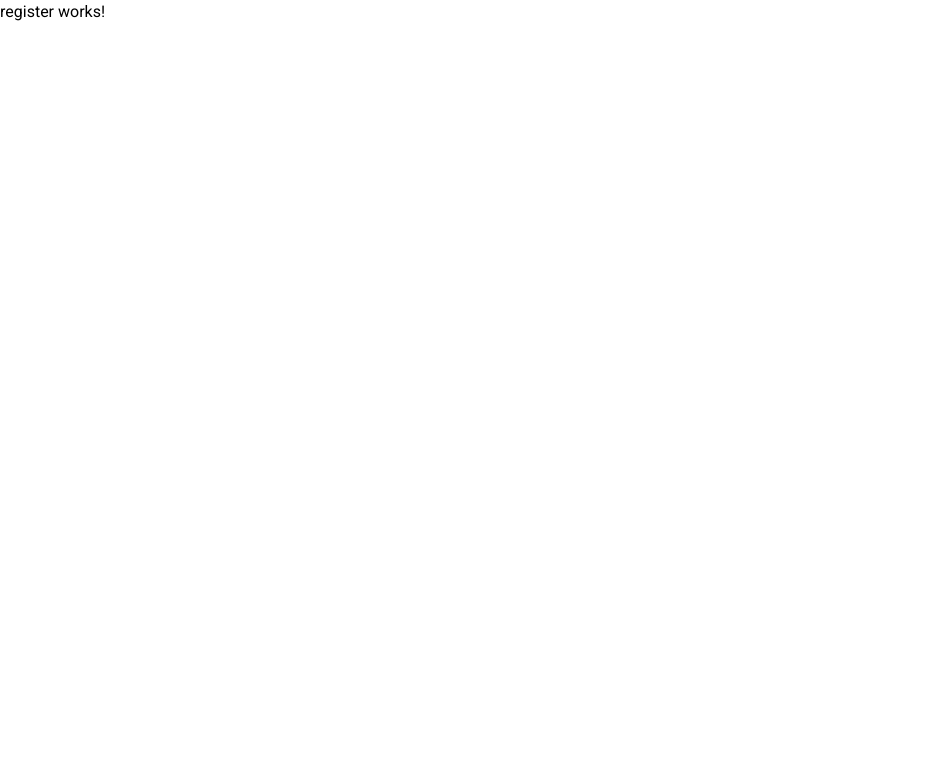
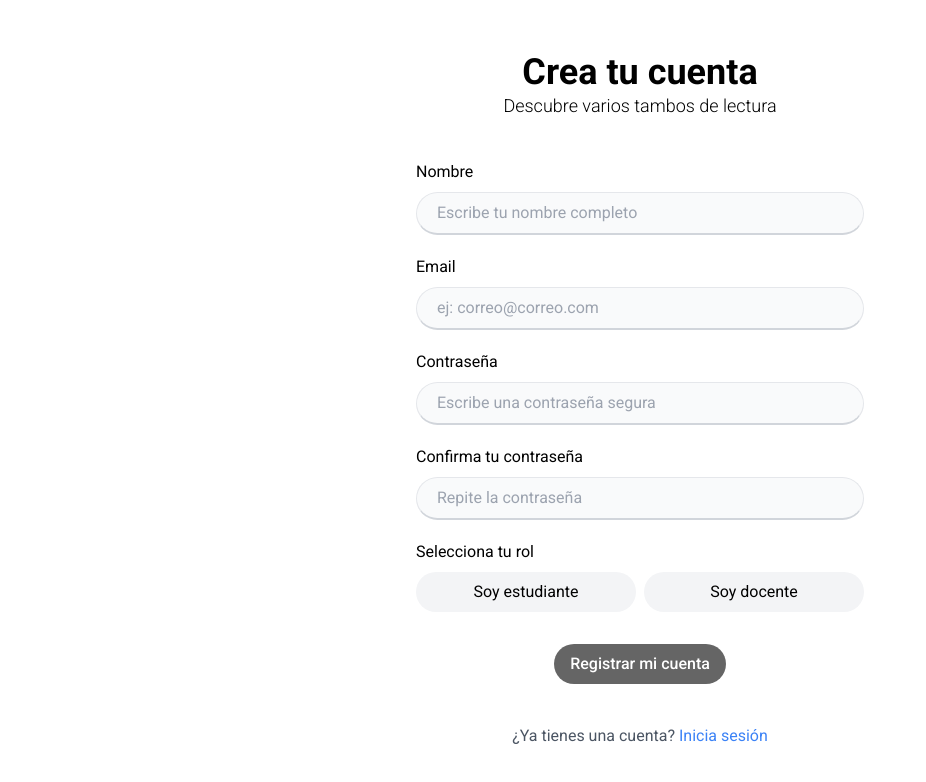
Before and after one commit to msmontenegro3/tampu-frontend, an Angular app: page /register in a window 1280 px wide. Shown: the top 782 px of the page, without its empty margins (0-926 px from the left). Built offline with nearby package versions, Linux system fonts and the light colour scheme.

Commit message:
protected routes

```diff
--- a/src/app/app.routes.ts
+++ b/src/app/app.routes.ts
@@ -3,11 +3,22 @@ import { LoginComponent } from './auth/login/login.component';
 import { RegisterComponent } from './auth/register/register.component';
 import { TeacherComponent } from './dashboard/teacher/teacher.component';
 import { StudentComponent } from './dashboard/student/student.component';
+import { authGuard } from './core/auth.guard';
 
 export const routes: Routes = [
   { path: '', redirectTo: 'login', pathMatch: 'full' },
   { path: 'login', component: LoginComponent },
   { path: 'register', component: RegisterComponent },
-  { path: 'teacher', component: TeacherComponent },
-  { path: 'student', component: StudentComponent },
+  {
+    path: 'teacher',
+    component: TeacherComponent,
+    canActivate: [authGuard],
+    data: { rol: 'docente' },
+  },
+  {
+    path: 'student',
+    component: StudentComponent,
+    canActivate: [authGuard],
+    data: { rol: 'estudiante' },
+  },
 ];
--- a/src/app/auth/login/login.component.ts
+++ b/src/app/auth/login/login.component.ts
@@ -53,8 +53,14 @@ export class LoginComponent {
 
         // Identifica el rol
         const payload = JSON.parse(atob(res.access_token.split('.')[1]));
-        if (payload.rol === 'docente') this.router.navigate(['/teacher']);
-        else this.router.navigate(['/student']);
+
+        if (payload.rol === 'docente') {
+          this.router.navigate(['/teacher']);
+          console.log('dirigiendo al docente');
+        } else {
+          this.router.navigate(['/student']);
+          console.log('dirigiendo al estudiante');
+        }
       },
 
       error: (err) => {
--- a/src/app/auth/register/register.component.html
+++ b/src/app/auth/register/register.component.html
@@ -1 +1,110 @@
-<p>register works!</p>
+<section class="flex flex-col justify-center items-center content-center min-h-screen space-y-10">
+
+    <div class="flex flex-col items-center">
+        <h1>Crea tu cuenta</h1>
+        <p class="font-light text-lg">Descubre varios tambos de lectura</p>
+    </div>
+
+    <form [formGroup]="registerForm" (ngSubmit)="onSubmit()" class="w-full max-w-md space-y-5">
+        <!-- Nombre -->
+        <div>
+            <label>Nombre
+                <input type="text" class="input-shortanswer" formControlName="nombre"
+                    placeholder="Escribe tu nombre completo">
+            </label>
+            <small class="text-red-600" *ngIf="nombre?.touched && nombre?.invalid">
+                <ng-container *ngIf="nombre?.errors?.['required']">
+                    El nombre es obligatorio
+                </ng-container>
+                <ng-container *ngIf="nombre?.errors?.['minlength']">
+                    El nombre debe tener al menos 3 caracteres
+                </ng-container>
+            </small>
+        </div>
+
+        <!-- Email -->
+        <div>
+            <label> Email
+                <input formControlName="email" class="input-shortanswer" type="email"
+                    placeholder="ej: correo@correo.com">
+            </label>
+            <small class="text-red-600" *ngIf="email?.touched && email?.invalid">
+                <ng-container *ngIf="email?.errors?.['required']">
+                    El correo es obligatorio
+                </ng-container>
+                <ng-container *ngIf="email?.errors?.['email']">
+                    Formato inválido
+                </ng-container>
+            </small>
+        </div>
+
+        <!-- Contraseña -->
+        <div>
+            <label>Contraseña
+                <input class="input-shortanswer" type="password" formControlName="password"
+                    placeholder="Escribe una contraseña segura" />
+            </label>
+            <small class="text-red-600" *ngIf="password?.touched && password?.invalid">
+                <ng-container *ngIf="password?.errors?.['required']">
+                    La contraseña es obligatoria.
+                </ng-container>
+                <ng-container *ngIf="password?.errors?.['minlength']">
+                    Debe tener al menos 4 caracteres.
+                </ng-container>
+                <ng-container *ngIf="password?.errors?.['pattern']">
+                    Debe incluir al menos un símbolo
+                </ng-container>
+            </small>
+        </div>
+
+        <!-- Confirmar contraseña -->
+        <div>
+            <label> Confirma tu contraseña
+                <input type="password" class="input-shortanswer" formControlName="confirmPassword"
+                    placeholder="Repite la contraseña">
+            </label>
+            <small class="text-red-600" *ngIf="confirmPassword?.touched && registerForm?.errors?.['passwordsMismatch']">
+                Las contraseñas deben coincidir
+            </small>
+        </div>
+
+        <!-- Rol -->
+
+        <div>
+            <label>Selecciona tu rol</label>
+            <div class="flex justify-center gap-2 mt-2">
+                <label
+                    class="bg-gray-100 w-full rounded-full text-center px-4 py-2 cursor-pointer has-[input:checked]:bg-gray-500 has-[input:checked]:text-white  transition-all hover:bg-gray-300">
+                    <input type="radio" formControlName="rol" value="estudiante" class="hidden peer">
+                    Soy estudiante
+                </label>
+
+                <label
+                    class="w-full bg-gray-100 rounded-full text-center px-4 py-2 cursor-pointer has-[input:checked]:bg-gray-500 has-[input:checked]:text-white transition-all hover:bg-gray-300">
+                    <input type="radio" formControlName="rol" value="docente" class="hidden peer">
+                    Soy docente
+                </label>
+            </div>
+        </div>
+
+        <!-- Boton -->
+
+        <button type="submit" [disabled]="!registerForm.valid || loading" class="primary-btn block mx-auto !mt-8">
+            {{loading ? 'Registrando...' : 'Registrar mi cuenta'}}
+        </button>
+
+    </form>
+
+    <!-- MENSAJES GLOBALES -->
+    <p *ngIf="successMessage" class="text-green-600 font-medium">{{ successMessage }}</p>
+    <p *ngIf="errorMessage" class="text-red-500">{{ errorMessage }}</p>
+
+    <!-- VOLVER -->
+    <p class="text-center text-gray-600">
+        ¿Ya tienes una cuenta?
+        <a routerLink="/login" class="text-blue-500 hover:underline cursor-pointer">
+            Inicia sesión
+        </a>
+    </p>
+
+</section>
--- a/src/app/auth/register/register.component.ts
+++ b/src/app/auth/register/register.component.ts
@@ -1,12 +1,97 @@
 import { Component } from '@angular/core';
+import { FormBuilder, ReactiveFormsModule, Validators } from '@angular/forms';
+import { AuthService } from '../../core/auth.service';
+import { Router, RouterModule } from '@angular/router';
+import { CommonModule } from '@angular/common';
 
 @Component({
   selector: 'app-register',
   standalone: true,
-  imports: [],
+  imports: [CommonModule, ReactiveFormsModule, RouterModule],
   templateUrl: './register.component.html',
-  styleUrl: './register.component.css'
+  styleUrl: './register.component.css',
 })
 export class RegisterComponent {
+  errorMessage = '';
+  successMessage = '';
+  loading = false;
 
+  registerForm = this.fb.group(
+    {
+      nombre: ['', [Validators.required, Validators.minLength(3)]],
+      email: ['', [Validators.required, Validators.email]],
+      password: [
+        '',
+        [
+          Validators.required,
+          Validators.minLength(4),
+          Validators.pattern(/^(?=.*[!@#$%^&*(),.?":{}|<>]).{4,}$/),
+        ],
+      ],
+      confirmPassword: ['', [Validators.required]],
+      rol: ['', [Validators.required]],
+    },
+    {
+      validators: this.passwordsMatchValidator,
+    }
+  );
+
+  constructor(
+    private fb: FormBuilder,
+    private authService: AuthService,
+    private router: Router
+  ) {}
+
+  passwordsMatchValidator(form: any) {
+    const password = form.get('password')?.value;
+    const confirm = form.get('confirmPassword')?.value;
+
+    return password === confirm ? null : { passwordsMismatch: true };
+  }
+
+  onSubmit() {
+    if (this.registerForm.invalid) {
+      this.registerForm.markAllAsTouched();
+      return;
+    }
+
+    this.loading = true;
+    this.errorMessage = '';
+    this.successMessage = '';
+
+    const { nombre, email, password, rol } = this.registerForm.value;
+
+    this.authService.register({ nombre, email, password, rol }).subscribe({
+      next: () => {
+        this.loading = false;
+        this.successMessage = 'Registro exitoso. Ya puedes iniciar sesión.';
+        setTimeout(() => this.router.navigate(['/login']), 1500);
+      },
+      error: () => {
+        this.loading = false;
+        this.errorMessage = 'Error al registrar. El correo ya está registrado';
+      },
+    });
+  }
+
+  // Getters
+  get nombre() {
+    return this.registerForm.get('nombre');
+  }
+
+  get email() {
+    return this.registerForm.get('email');
+  }
+
+  get password() {
+    return this.registerForm.get('password');
+  }
+
+  get confirmPassword() {
+    return this.registerForm.get('confirmPassword');
+  }
+
+  get rol() {
+    return this.registerForm.get('rol');
+  }
 }
--- /dev/null
+++ b/src/app/core/auth.guard.ts
@@ -0,0 +1,37 @@
+import { CanActivateFn, Router } from '@angular/router';
+import { AuthService } from './auth.service';
+import { inject } from '@angular/core';
+
+export const authGuard: CanActivateFn = (route, state) => {
+  const auth = inject(AuthService);
+  const router = inject(Router);
+
+  console.log('Guard evaluando:', route.routeConfig?.path);
+
+  const token = auth.getToken();
+
+  if (!token) {
+    router.navigate(['/login']);
+    console.warn('🚫 No hay token, redirigiendo al login');
+    return false;
+  }
+
+  try {
+    const payload = JSON.parse(atob(token.split('.')[1]));
+    console.log('✅ Token payload:', payload);
+    const rolRequerido = route.data?.['rol'];
+
+    if (rolRequerido && payload.rol !== rolRequerido) {
+      console.warn(`⚠ Rol ${payload.rol} no autorizado para ${rolRequerido}`);
+      router.navigate(['/login']);
+      return false;
+    }
+  } catch (err) {
+    console.error('Token inválido', err);
+    router.navigate(['/login']);
+    return false;
+  }
+
+  console.log('✅ Acceso permitido a:', route.routeConfig?.path);
+  return true;
+};
--- a/src/app/core/auth.service.ts
+++ b/src/app/core/auth.service.ts
@@ -26,7 +26,8 @@ export class AuthService {
   }
 
   getToken(): string | null {
-    return localStorage.getItem('access_toke');
+    const token = localStorage.getItem('access_token');
+    return token;
   }
 
   isAuthenticated(): boolean {
--- a/src/styles.css
+++ b/src/styles.css
@@ -22,7 +22,7 @@
 
     /* BOTONES */
     .primary-btn {
-        @apply w-full md:w-auto bg-black rounded-full px-4 py-2 text-white font-medium hover:bg-slate-700 transition-colors duration-200 ease-in-out disabled:opacity-60 disabled:cursor-not-allowed disabled:scale-95;
+        @apply w-full md:w-auto bg-black rounded-full px-4 py-2 text-white font-medium hover:bg-slate-700 transition-colors duration-200 ease-in-out disabled:opacity-60 disabled:cursor-not-allowed;
     }
 
     /* FORMULARIOS */
```
Also changed, not shown: 1 other file (tests, documents, lock files or other folders).
